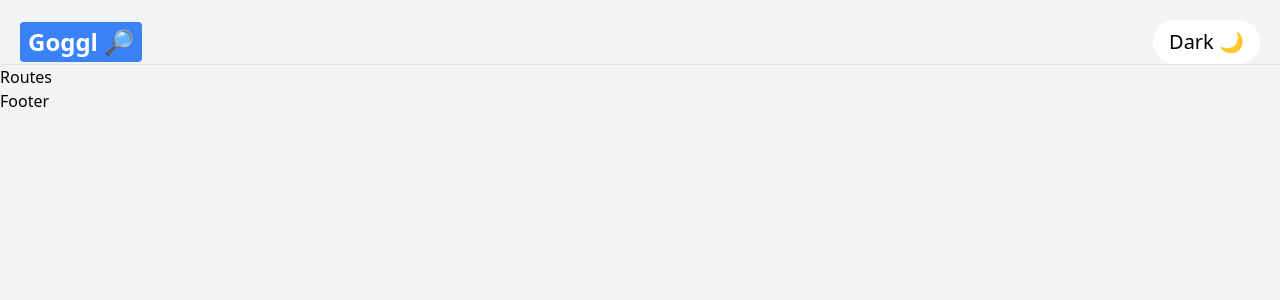
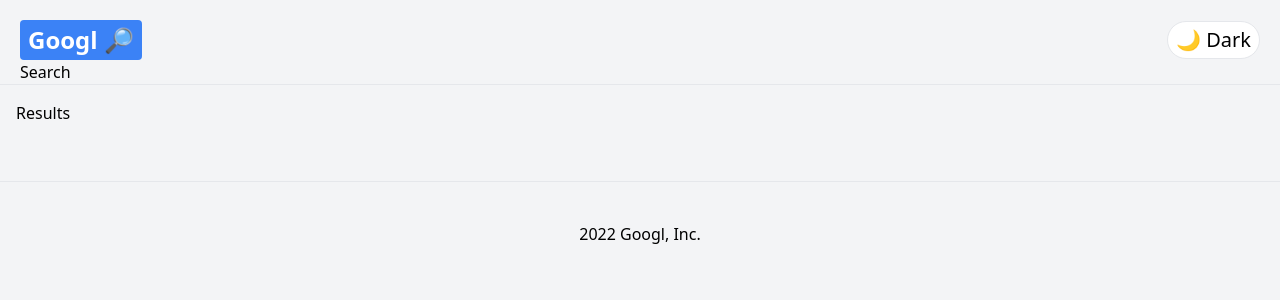
Before and after one commit to yopse/Google, a React (Create React App) app: page /news in a window 1280 px wide. Shown: the top 300 px of the page. Built offline with nearby package versions, Linux system fonts and the light colour scheme.

Commit message:
basic refactoration is done footer and resultcontext is added

```diff
--- a/src/App.js
+++ b/src/App.js
@@ -1,16 +1,18 @@
 import React, { useState } from "react";
-import Navbar from "./components/Navbar";
-import Footer from "./components/Footer";
-import Routes from "./components/Routes";
+
+import { Footer } from "./components/Footer";
+import { Navbar } from "./components/Navbar";
+import Router from "./components/Router";
+
 const App = () => {
   const [darkTheme, setDarkTheme] = useState(false);
 
   return (
     <div className={darkTheme ? "dark" : ""}>
-      <div className="bg-gray-100 dark:bg-gray-900 dark:text-gray-200 min-h-screen">
-        <Navbar darkTheme={darkTheme} setDarkTheme={setDarkTheme}></Navbar>
-        <Routes></Routes>
-        <Footer></Footer>
+      <div className="dark:bg-gray-900 bg-gray-100 dark:text-gray-200 black min-h-screen">
+        <Navbar setDarkTheme={setDarkTheme} darkTheme={darkTheme} />
+        <Router />
+        <Footer />
       </div>
     </div>
   );
--- a/src/components/Footer.js
+++ /dev/null
@@ -1,11 +0,0 @@
-import React from "react";
-
-const Footer = () => {
-  return (
-    <div>
-      <h1>Footer</h1>
-    </div>
-  );
-};
-
-export default Footer;
--- /dev/null
+++ b/src/components/Footer.jsx
@@ -0,0 +1,9 @@
+import React from "react";
+
+export const Footer = () => {
+  return (
+    <div className="text-center p-10 mt-10 border-t dark:border-gray-700 border-gray-200">
+      <h1>2022 Googl, Inc.</h1>
+    </div>
+  );
+};
--- a/src/components/Navbar.js
+++ /dev/null
@@ -1,26 +0,0 @@
-import React from "react";
-import { Link } from "react-router-dom";
-
-const Navbar = ({ darkTheme, setDarkTheme }) => {
-  return (
-    <div className="p-5 pb-0 flex flex-wrap sm:justify-between justify-center items-center border-b dark:border-gray-700 border-gray-200">
-      <div className="flex justify-between items-center space-x-5 w-screen ">
-        <Link to="/">
-          <p className="text-2xl bg-blue-500 font-bold text-white py-1 px-2 rounded dark:bg-gray-500 dark:text-gray-900">
-            Goggl 🔎
-          </p>
-        </Link>
-
-        <button
-          type="button"
-          onClick={() => setDarkTheme(!darkTheme)}
-          className="text-xl dark:bg-gray-50 dark:text-gray-900 bg-white rounded-full px-4 py-2 hover:shadow-lg"
-        >
-          {darkTheme ? "Light 💡" : "Dark 🌙"}
-        </button>
-      </div>
-    </div>
-  );
-};
-
-export default Navbar;
--- /dev/null
+++ b/src/components/Navbar.jsx
@@ -0,0 +1,24 @@
+import React from "react";
+import { Link } from "react-router-dom";
+
+import { Search } from "./Search";
+
+export const Navbar = ({ setDarkTheme, darkTheme }) => (
+  <div className="p-5 pb-0 flex flex-wrap sm:justify-between justify-center items-center border-b dark:border-gray-700 border-gray-200 ">
+    <div className="flex justify-between items-center space-x-5 w-screen ">
+      <Link to="/">
+        <p className="text-2xl bg-blue-500 font-bold text-white py-1 px-2 rounded dark:bg-gray-50 dark:text-gray-900">
+          Googl 🔎
+        </p>
+      </Link>
+      <button
+        type="button"
+        onClick={() => setDarkTheme(!darkTheme)}
+        className="text-xl dark:bg-gray-50 dark:text-gray-900 bg-white border rounded-full px-2 py-1 hover:shadow-lg"
+      >
+        {darkTheme ? "💡 Light" : "🌙 Dark"}
+      </button>
+    </div>
+    <Search />
+  </div>
+);
--- /dev/null
+++ b/src/components/Results.jsx
@@ -0,0 +1,5 @@
+import React from "react";
+
+export const Results = () => {
+  return <div>Results</div>;
+};
--- /dev/null
+++ b/src/components/Router.jsx
@@ -0,0 +1,21 @@
+import React from "react";
+
+import { Routes, Route, Navigate } from "react-router-dom";
+
+import { Results } from "./Results";
+
+const Router = () => {
+  return (
+    <div className="p-4">
+      <Routes>
+        <Route path="/" element={<Navigate from="/" to="/search" />} />
+        <Route path="/search" element={<Results />} />
+        <Route path="/images" element={<Results />} />
+        <Route path="/news" element={<Results />} />
+        <Route path="/videos" element={<Results />} />
+      </Routes>
+    </div>
+  );
+};
+
+export default Router;
--- a/src/components/Routes.js
+++ b/src/components/Search.jsx
@@ -1,11 +1,9 @@
 import React from "react";
 
-const Routes = () => {
+export const Search = () => {
   return (
     <div>
-      <h1>Routes</h1>
+      <h1>Search</h1>
     </div>
   );
 };
-
-export default Routes;
--- /dev/null
+++ b/src/contexts/ResultContextProvider.js
@@ -0,0 +1,36 @@
+import React, { createContext, useContext, useState } from "React";
+
+const ResultContext = createContext();
+
+const basrUrl = "https://google-search64.p.rapidapi.com";
+
+export const ResultContextProvider = ({ children }) => {
+  const [results, setResults] = useState([]);
+  const [isLoading, setIsLoading] = useState(false);
+  const [searchTerm, setSearchTerm] = useState("");
+
+  const getResults = async (type) => {
+    setIsLoading(true);
+
+    const response = await fetch(`${baseUrl}${type}`, {
+      method: "GET",
+      headers: {
+        "X-RapidAPI-Key": "ff0e44532cmsh2e7b11463919f79p1be072jsn230177bef688",
+        "X-RapidAPI-Host": "google-search64.p.rapidapi.com",
+      },
+    });
+
+    const data = await response.json();
+
+    setResults(data);
+    setIsLoading(false);
+  };
+
+  return (
+    <ResultContext.Provider
+      value={{ getResults, results, searchTerm, setSearchTerm, isLoading }}
+    >
+      {children}
+    </ResultContext.Provider>
+  );
+};
--- a/src/index.js
+++ b/src/index.js
@@ -1,14 +1,12 @@
 import React from "react";
-import ReactDOM from "react-dom/client";
+import ReactDOM from "react-dom";
 import App from "./App";
 import "./global.css";
-import { BrowserRouter } from "react-router-dom";
+import { BrowserRouter as Router } from "react-router-dom";
 
-const root = ReactDOM.createRoot(document.getElementById("root"));
-root.render(
-  <React.StrictMode>
-    <BrowserRouter>
-      <App />
-    </BrowserRouter>
-  </React.StrictMode>
+ReactDOM.render(
+  <Router>
+    <App></App>
+  </Router>,
+  document.getElementById("root")
 );
```
